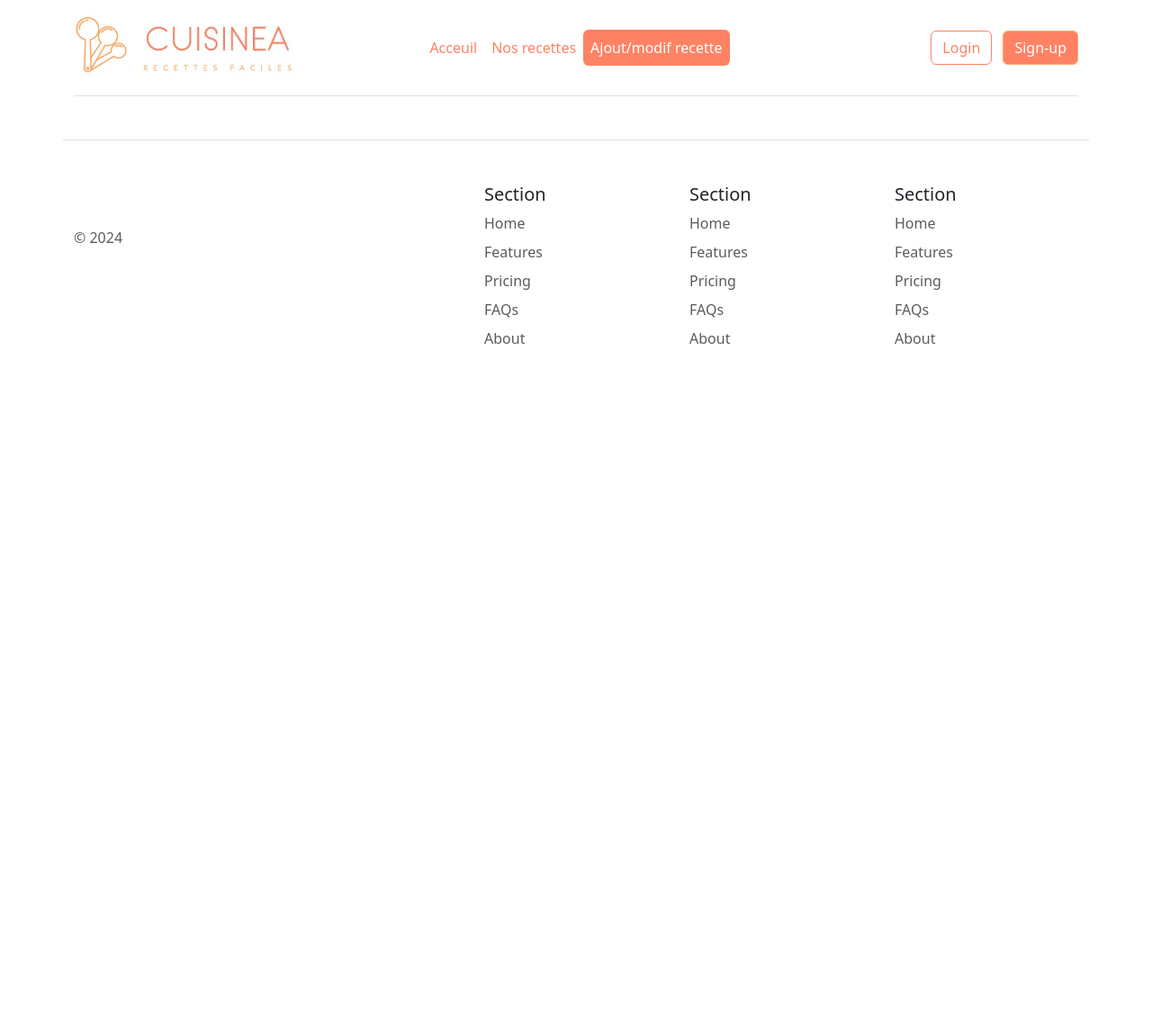
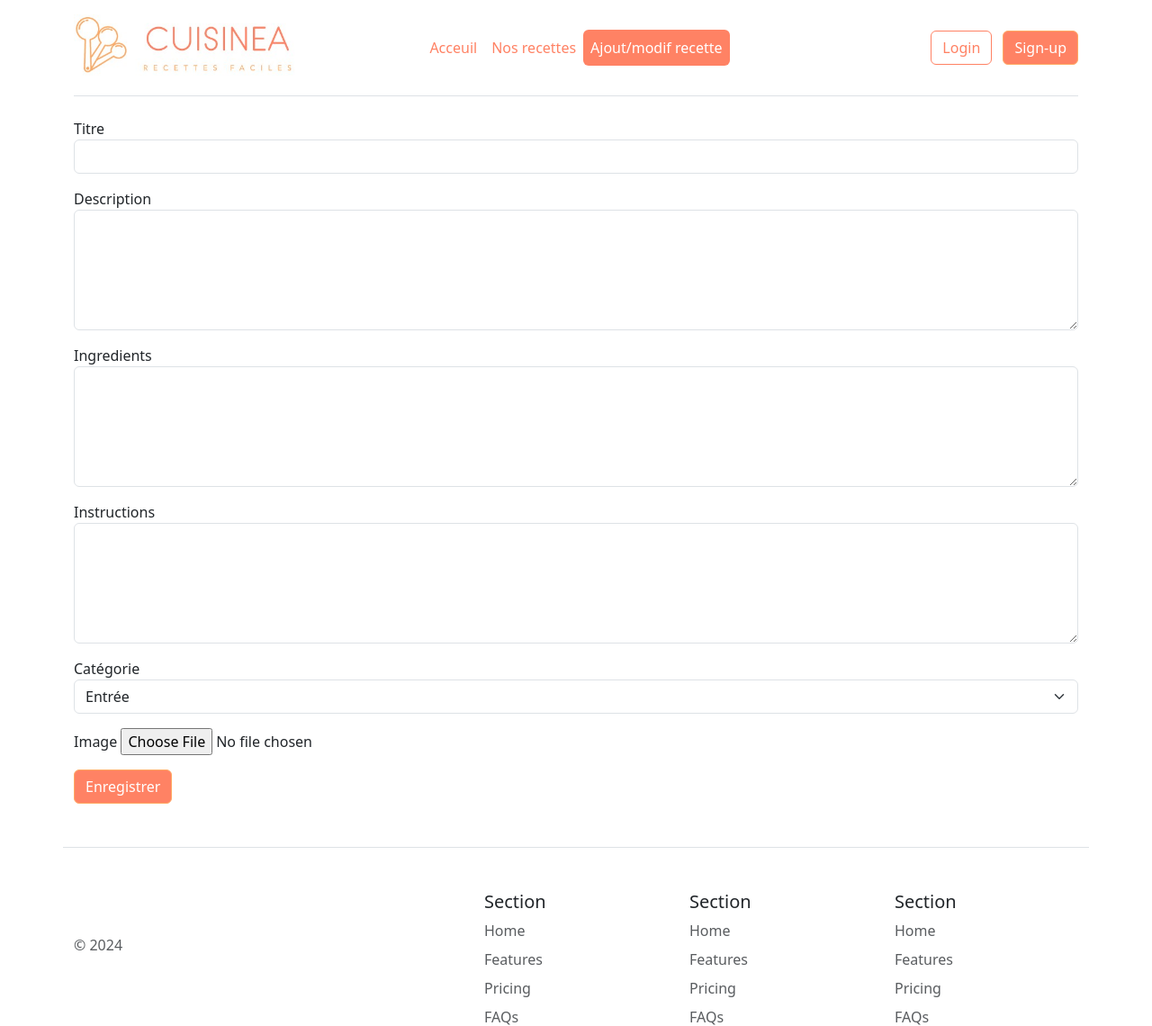
Before and after one commit to Techni-Dan/Cuisinea, a PHP site: page /Cuisinea/ajout_modification_recette.php in a window 1280 px wide. Shown: the top 1140 px of the page at 90% size. Before the commit the page ends 382 px from the top, so only its background shows below. Run offline with PHP 8.4, Linux system fonts and the light colour scheme.

Commit message:
add form & recipe bdd insertion

```diff
--- a/ajout_modification_recette.php
+++ b/ajout_modification_recette.php
@@ -2,10 +2,49 @@
 require_once('lib/recipe.php');
 include('templates/header.php');
 require_once('lib/tools.php');
+
+//var_dump($_POST);
+
+//var_dump($_SERVER);
+
+if (isset($_POST['saveRecipe'])) {
+  $res = saveRecipe($pdo, $_POST['category'], $_POST['title'], $_POST['description'], $_POST['ingredients'], $_POST['instructions'], null);
+  var_dump($res);
+}
 ?>
 
 
-
+<form method="POST" enctype="multipart/form-data">
+  <div class="mb-3">
+    <label for="title" class="form-lable">Titre</label>
+    <input type="text" name="title" id="title" class="form-control">
+  </div>
+  <div class="mb-3">
+    <label for="description" class="form-lable">Description</label>
+    <textarea name="description" id="description" cols="30" rows="5" class="form-control"></textarea>
+  </div>
+  <div class="mb-3">
+    <label for="ingredients" class="form-lable">Ingredients</label>
+    <textarea name="ingredients" id="ingredients" cols="30" rows="5" class="form-control"></textarea>
+  </div>
+  <div class="mb-3">
+    <label for="instructions" class="form-lable">Instructions</label>
+    <textarea name="instructions" id="instructions" cols="30" rows="5" class="form-control"></textarea>
+  </div>
+  <div class="mb-3">
+    <label for="category" class="form-lable">Catégorie</label>
+    <select name="category" id="category" class="form-select">
+      <option value="1">Entrée</option>
+      <option value="2">Plat</option>
+      <option value="3">Dessert</option>
+    </select>
+  </div>
+  <div class="mb-3">
+    <label for="file" class="form-lable">Image</label>
+    <input type="file" name="file" id="file">
+  </div>
+  <input type="submit" value="Enregistrer" name="saveRecipe" class="btn btn-primary">
+</form>
 
 
 <?php
--- a/lib/recipe.php
+++ b/lib/recipe.php
@@ -41,3 +41,15 @@ function getRecipes(PDO $pdo, int $limit = null)
   //var_dump($sql);
   return $query->fetchAll();
 }
+
+function saveRecipe(PDO $pdo, int $category, string $title, string $description, string $ingredients, string $instructions, string|null $image) {
+  $sql = "INSERT INTO `recipes` (`id`, `category_id`, `title`, `description`, `ingredients`, `instructions`, `image`) VALUES (NULL, :category_id, :title, :description, :ingredients, :instructions, :image);";
+  $query = $pdo->prepare($sql);
+  $query->bindParam(':category_id', $category, PDO::PARAM_INT);
+  $query->bindParam(':title', $title, PDO::PARAM_STR);
+  $query->bindParam(':description', $description, PDO::PARAM_STR);
+  $query->bindParam(':ingredients', $ingredients, PDO::PARAM_STR);
+  $query->bindParam(':instructions', $instructions, PDO::PARAM_STR);
+  $query->bindParam(':image', $image, PDO::PARAM_STR);
+  return $query->execute();
+}
```
